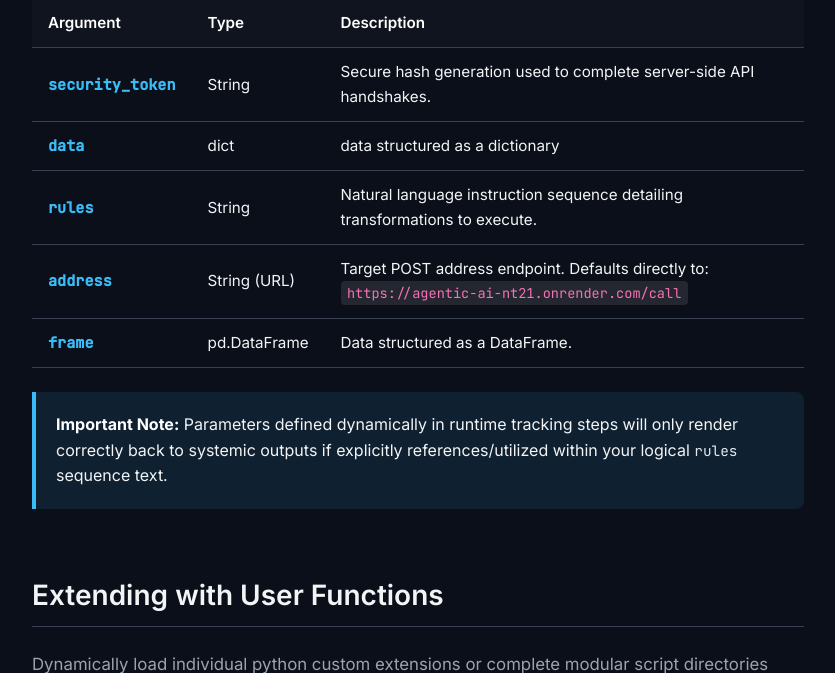
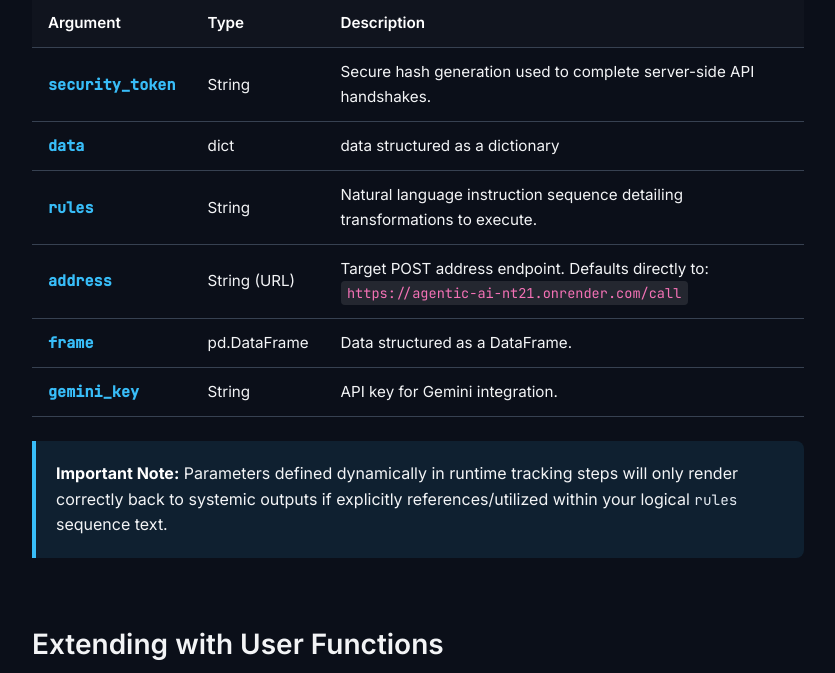
Before and after one commit to kamisama-coder/agentic-ai, a FastAPI app: page /documentation in a window 1280 px wide. Shown: the part 1010-1683 px from the top of the page, without its empty margins (312-1147 px from the left). Run offline with FastAPI, Linux system fonts and the light colour scheme.

Commit message:
documentation

```diff
--- a/app/templates/documentation.html
+++ b/app/templates/documentation.html
@@ -287,6 +287,11 @@
                         <td>pd.DataFrame</td>
                         <td>Data structured as a DataFrame.</td>
                     </tr>
+                    <tr>
+                        <td><strong>gemini_key</strong></td>
+                        <td>String</td>
+                        <td>API key for Gemini integration.</td>
+                    </tr>
                 </tbody>
             </table>
 
@@ -340,7 +345,7 @@ if __name__ == "__main__":
     security_token = "089f9d1475e3db7fd6ecc8a218ebd974b40f0b3fcf3d88bc6b6c9b8b6d55444c"
 
     # Process execution block
-    some_variable = loader(data=data, rules=prompt, security_token=security_token)
+    some_variable = loader(data=data, rules=prompt, security_token=security_token, gemini_key="your_gemini_key", address="https://agentic-ai-nt21.onrender.com/call")
     print(some_variable)</code></pre>
         </section>
     </main>
```
